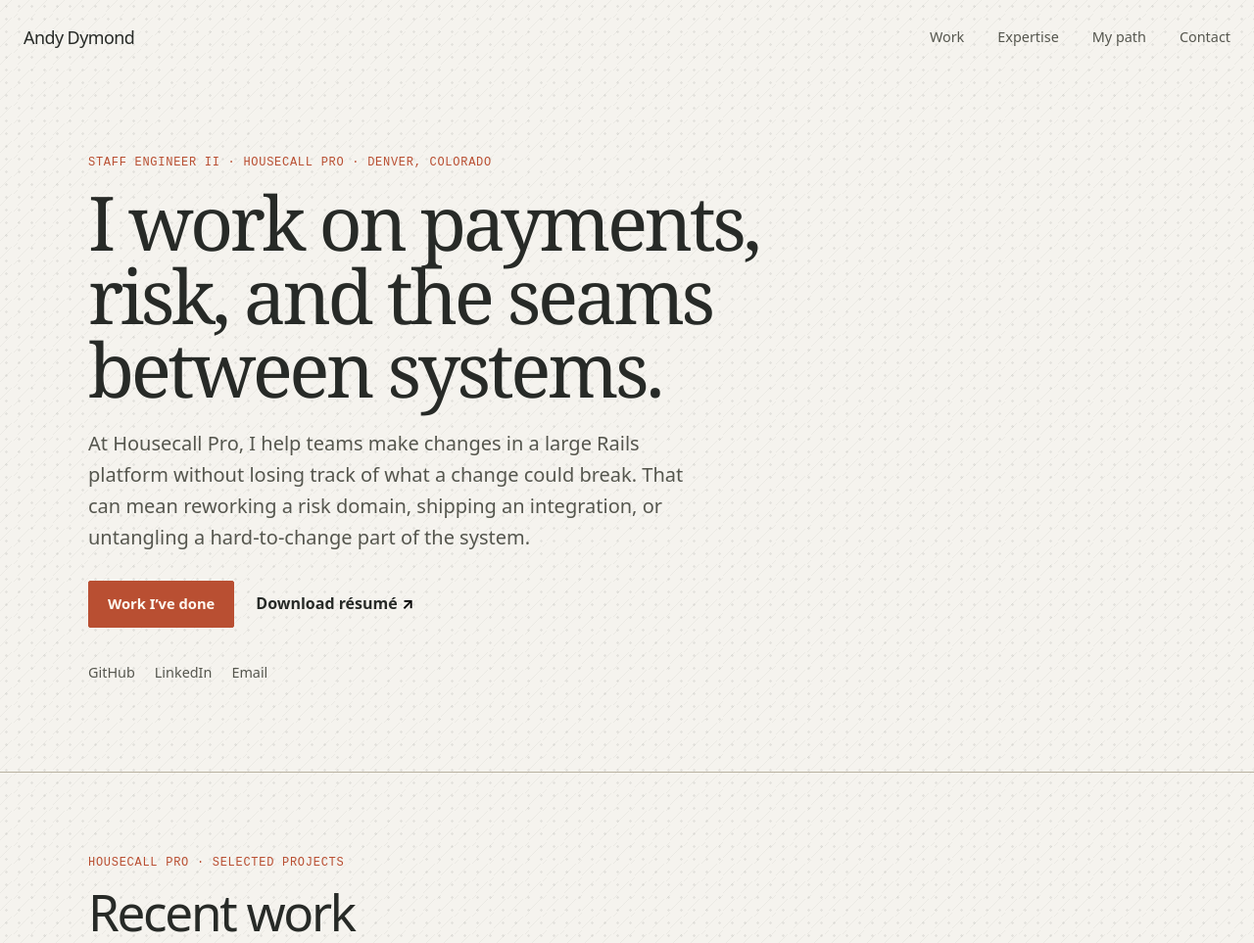
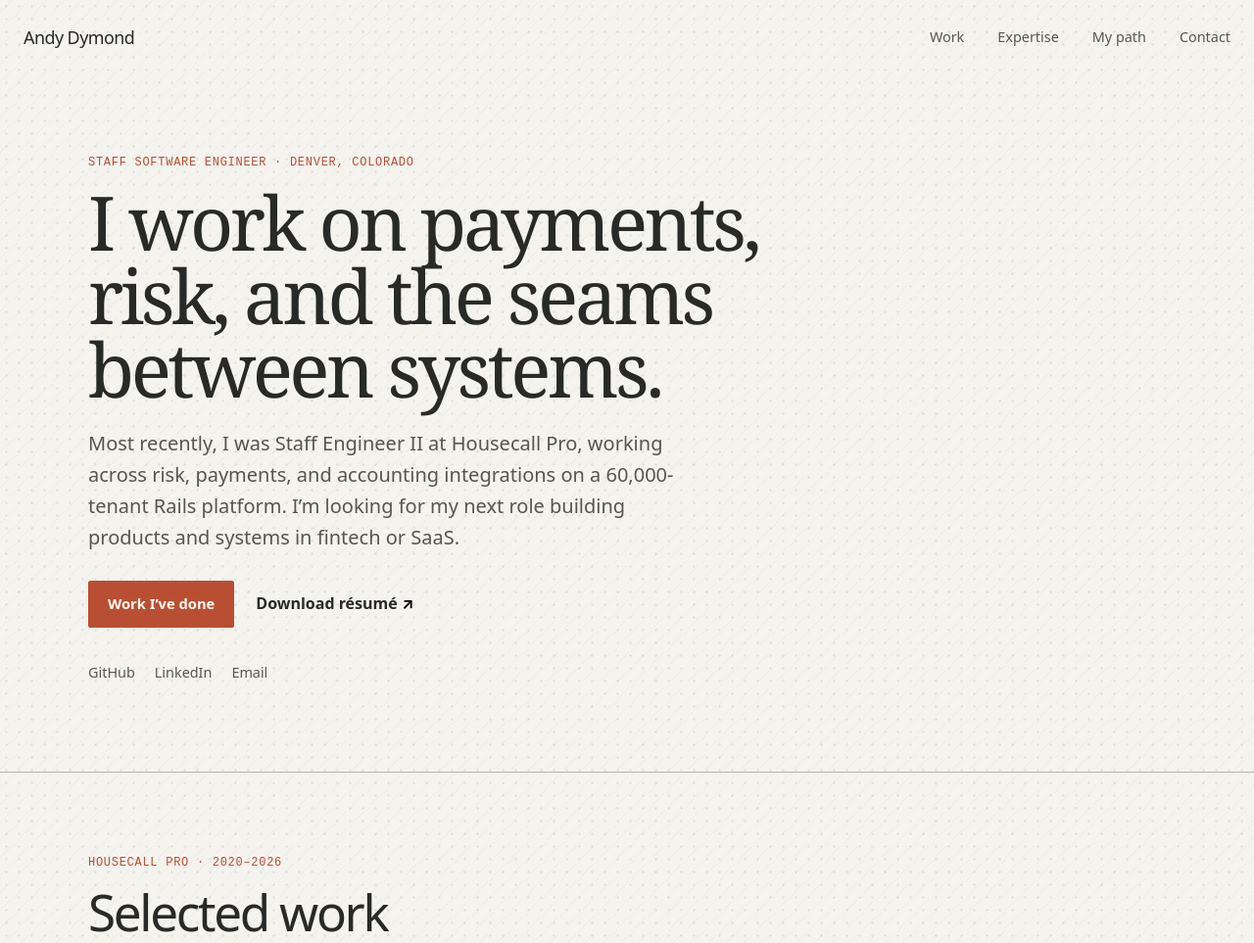
Before and after one commit to andymond/andymond.github.io, a plain HTML site: page index.html in a window 1280 px wide. Shown: the top 963 px of the page at 98% size. Drawn offline with Linux system fonts and the light colour scheme.

Commit message:
Focus portfolio on current engineering work

```diff
--- a/index.html
+++ b/index.html
@@ -22,9 +22,9 @@
     <main>
       <section class="hero wrap" aria-labelledby="hero-title">
         <div class="hero-copy">
-          <p class="eyebrow">Staff Engineer II · Housecall Pro · Denver, Colorado</p>
+          <p class="eyebrow">Staff Software Engineer · Denver, Colorado</p>
           <h1 id="hero-title">I work on payments, risk, and the seams between systems.</h1>
-          <p class="intro">At Housecall Pro, I help teams make changes in a large Rails platform without losing track of what a change could break. That can mean reworking a risk domain, shipping an integration, or untangling a hard-to-change part of the system.</p>
+          <p class="intro">Most recently, I was Staff Engineer II at Housecall Pro, working across risk, payments, and accounting integrations on a 60,000-tenant Rails platform. I’m looking for my next role building products and systems in fintech or SaaS.</p>
           <div class="actions">
             <a class="button" href="#work">Work I’ve done</a>
             <a class="text-link" href="assets/andy-dymond-resume.pdf" download>Download résumé <span aria-hidden="true">↗</span></a>
@@ -39,7 +39,7 @@
 
       <section class="work-section" id="work" aria-labelledby="work-title">
         <div class="wrap">
-          <div class="section-heading"><p class="eyebrow">Housecall Pro · Selected projects</p><h2 id="work-title">Recent work</h2></div>
+          <div class="section-heading"><p class="eyebrow">Housecall Pro · 2020–2026</p><h2 id="work-title">Selected work</h2></div>
           <div class="project-grid">
             <article class="project-card"><div class="card-copy"><p class="eyebrow">Risk domain</p><h3>Reworking risk decisions</h3><p>I reshaped the domain so different risk events could use vendors, in-house models, or on-prem solutions. That removed about 200 ms of vendor latency in affected flows and made the domain easier to extract.</p></div></article>
             <article class="project-card"><div class="card-copy"><p class="eyebrow">Accounting integrations</p><h3>QuickBooks Online & Desktop</h3><p>I’ve worked with both QuickBooks API families and webhook-based integrations as part of keeping financial workflows in sync across systems.</p></div></article>
@@ -72,7 +72,7 @@
         <div class="wrap">
           <div class="section-heading"><p class="eyebrow">Experience</p><h2 id="experience-title">Places I’ve worked</h2></div>
           <div class="experience-list">
-            <article><p class="eyebrow">Nov 2020 — Present · Remote</p><h3>Staff Engineer II · Housecall Pro</h3><p>I’m an architecture partner to the risk squad and review work across payments and invoices. From 2023–2025, I managed a 4–5 engineer squad.</p></article>
+            <article><p class="eyebrow">Nov 2020 — Nov 2026 · Remote</p><h3>Staff Engineer II · Housecall Pro</h3><p>I was an architecture partner to the risk squad and reviewed work across payments and invoices. From 2023–2025, I managed a 4–5 engineer squad.</p></article>
             <article><p class="eyebrow">Jul 2017 — Nov 2020 · Denver</p><h3>Software Developer · Fifth Third Bank</h3><p>Rehabilitated the Rails backend for the Dobot consumer savings app, maintained reliable CI/CD, and built Python services for secure authentication flows.</p></article>
           </div>
           <a class="journey-link" href="journey.html">How I got here <span aria-hidden="true">↗</span><span>From fine-dining kitchens to software engineering</span></a>
```
Also changed, not shown: journey.html (+2 -2 lines).
